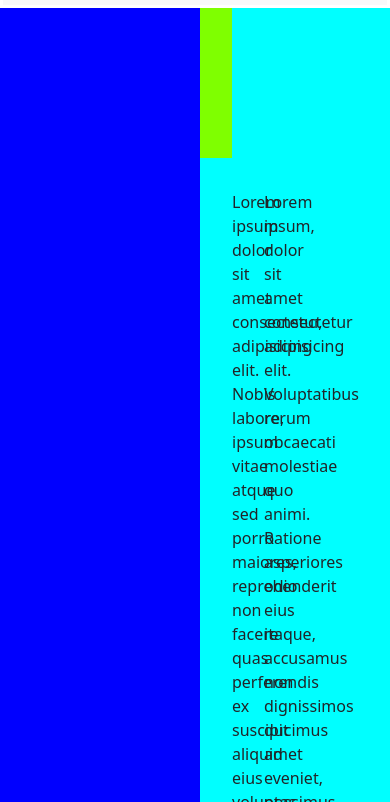
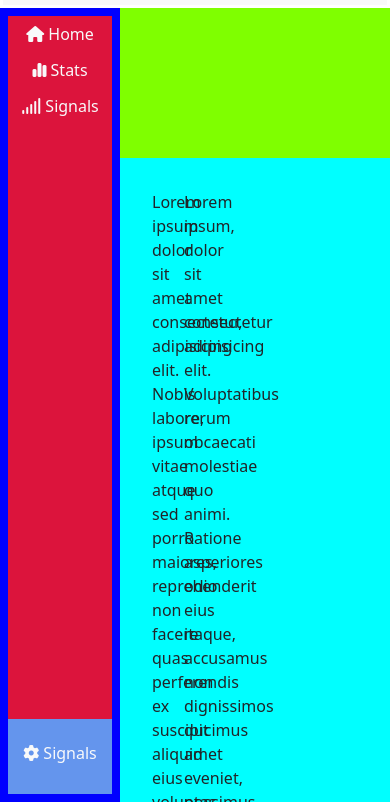
Before and after one commit to Vadim-Cr/html-css-bootstrap-dashboard, a plain HTML site: page index.html in a window 390 px wide. Shown: the part 91-893 px from the top of the page. Drawn offline with nearby package versions, Linux system fonts and the light colour scheme.

Commit message:
lefter: not yet responsive

```diff
--- a/css/style.css
+++ b/css/style.css
@@ -14,13 +14,12 @@
 
 /* ! ---------------------------------------------------------- */
 
-/* INIZIA IL HEADER */
+/* ? INIZIA IL HEADER */
 header{
     padding:0.2rem;
     width: 100%;
     position: sticky;
 }
-
 
 .search_bar{
     width: 100%;
@@ -28,6 +27,10 @@ header{
     align-items: center;
     background-color: rgba(0, 0, 0, 0.251);
     border-radius: 0.5rem;
+}
+
+.fa-magnifying-glass{
+    margin: 0 1rem;
 }
 
 #text_bar{
@@ -42,7 +45,7 @@ header{
 /* ------------------------------------------------------------ */
 /* ------------------------------------------------------------ */
 
-/* INIZIA IL MAIN */
+/* ? INIZIA IL MAIN */
 
 main{
     height: calc(100vh - 50px);
@@ -51,11 +54,40 @@ main{
     padding: 3rem auto;
 }
 
-.fa-magnifying-glass{
-margin: 0 1rem;
+
+/* ? INIZIA IL LEFTER */
+
+#lefter{
+    width: 120px;
+    min-height: 100%;
+    overflow: auto;
+    padding: 0.5rem;
 }
 
-/*  CONTIANER DI DESTRA PARTE SOPRA */
+#upper_lefter{
+    height: calc(100% - 75px);
+    text-align: center;
+}
+
+#bottom_lefter{
+    height: 75px;
+    text-align: center;
+    padding-top: 1rem;
+}
+
+.btn-outline-light{
+    border: none;
+}
+
+/* ------------------------------------------------------------ */
+/* ------------------------------------------------------------ */
+
+/* ? MEGA CONTAINER DI DESTRA */
+
+.super_container{
+    width: calc(100% - 120px);
+}
+/* ? CONTIANER DI DESTRA PARTE SOPRA */
 .my_container_top{
 
 }
@@ -89,16 +121,6 @@ section{
 /* ------------------------------------------------------------ */
 /* ------------------------------------------------------------ */
 
-/* INIZIA IL LEFTER */
-
-#lefter{
-    width: 200px;
-    height: calc(100vh - 50px);
-    overflow: auto;
-}
-
-/* ------------------------------------------------------------ */
-/* ------------------------------------------------------------ */
 
 /* ! DEBUG */
 
@@ -121,3 +143,11 @@ min-height: 150px;
 background-color: chartreuse;
 width: 100%;
 }
+
+#upper_lefter{
+    background-color: crimson;
+}
+
+#bottom_lefter{
+background-color: cornflowerblue;
+}
--- a/index.html
+++ b/index.html
@@ -12,6 +12,7 @@
 </head>
 <body>
     <header>
+        <!-- NAV TAKEN FROM BOOTSTRAP modified the right part mostly -->
         <nav class="navbar bg-body-tertiary">
             <div class="container-fluid justify-content-evenly">
               <a class="navbar-brand">
@@ -44,8 +45,44 @@
     </header>
     <main>
         <div id="lefter">
+            <div id="upper_lefter">
+                <div class="col-12">
+                    <a href="#">
+                        <button type="button" class="btn btn-outline-light">
+                            <i class="fa-solid fa-house"></i>
+                            Home
+                        </button>
+                    </a>
+                </div>
+                <div class="col-12">
+                    <a href="#">
+                        <button type="button" class="btn btn-outline-light">
+                            <i class="fa-sharp fa-solid fa-chart-simple"></i>
+                            Stats
+                        </button>
+                    </a>
+                </div>
+                <div class="col-12">
+                    <a href="#">
+                        <button type="button" class="btn btn-outline-light">
+                            <i class="fa-sharp fa-solid fa-signal"></i>
+                            Signals
+                        </button>
+                    </a>
+                </div>
+            </div>
+            <div id="bottom_lefter">
+                <div class="col-12">
+                    <a href="#">
+                        <button type="button" class="btn btn-outline-light">
+                            <i class="fa-solid fa-gear"></i>
+                            Signals
+                        </button>
+                    </a>
+                </div>
+            </div>
         </div>
-        <div class="mega_container">
+        <div class="super_container">
             <div class="my_container_top">
 
             </div>
```
